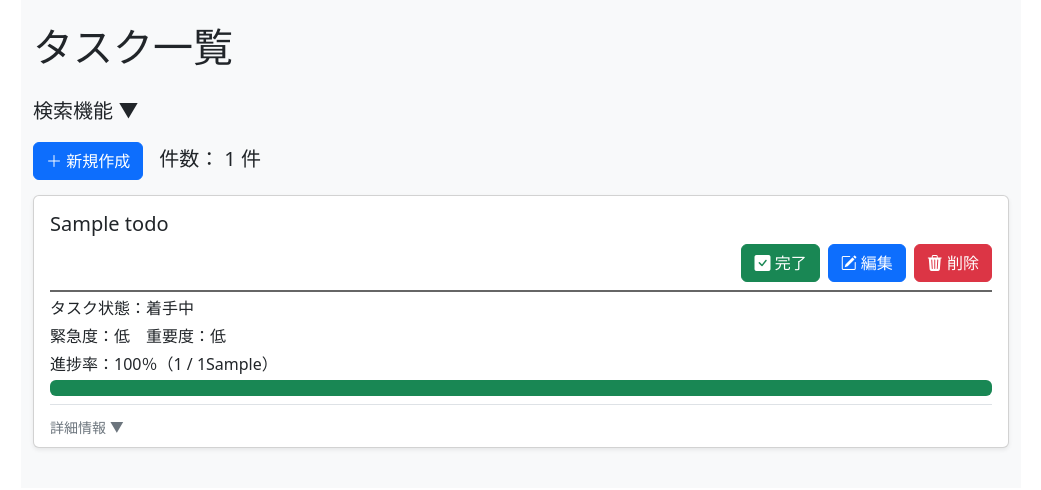
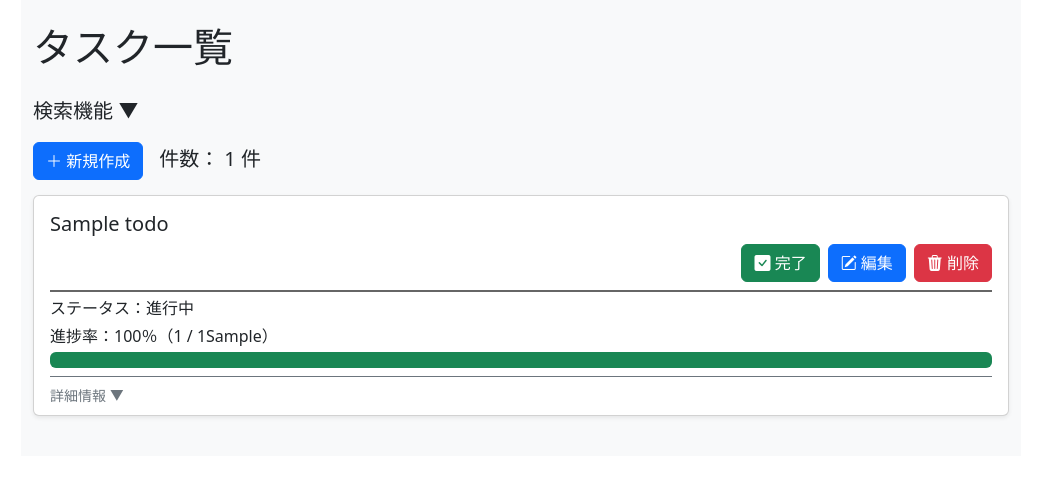
Before and after one commit to Ogimatsu/MyTodoApp, a Django app: page / in a window 1280 px wide. Shown: the part 73-563 px from the top of the page, without its empty margins (119-1160 px from the left). Run offline with Django 5.2, Linux system fonts and the light colour scheme; a user stored in the database is signed in; tables that the repository leaves empty hold one stand-in row (values such as "Sample post"); some libraries are stand-ins or nearby versions.

Commit message:
feat:タスク一覧画面について、緊急度重要度はアイコン表示に修正

```diff
--- a/static/style.css
+++ b/static/style.css
@@ -5,7 +5,7 @@ main.container {
 
 /* 完了したものは背景をグレーにする */
 .todo-completed{
-  background-color: #e0e0e0;
+  background-color: #e0e0e0 !important;
 }
 
 /* 詳細情報の日付の幅の最小値 */
@@ -13,7 +13,12 @@ main.container {
     min-width: 200px;
   }
 
-/* タスクの情報ごとの区切りの線の太さと色 */
-.index-border-bottom {
-  border-bottom: 2px solid #666;
+/* タスク名・ボタンの下の区切りの線の太さと色 */
+.title-border-bottom {
+  border-bottom: 2px solid #666 !important;
 }
+
+/* 基本情報の下の区切りの線の太さと色 */
+.info-border-bottom {
+  border-bottom: 1px solid #6c757d !important;
+}
--- a/templates/base.html
+++ b/templates/base.html
@@ -97,5 +97,12 @@
   <script src="https://cdn.jsdelivr.net/npm/bootstrap@5.3.0/dist/js/bootstrap.bundle.min.js" integrity="sha384-geWF76RCwLtnZ8qwWowPQNguL3RmwHVBC9FhGdlKrxdiJJigb/j/68SIy3Te4Bkz" crossorigin="anonymous"></script>
   <!-- カスタムJS -->
   <script src="{% static 'main.js' %}"></script>
+  <!-- Tooltipの有効化 -->
+  <script>
+    const tooltipTriggerList = [].slice.call(document.querySelectorAll('[data-bs-toggle="tooltip"]'));
+    tooltipTriggerList.map(function (tooltipTriggerEl) {
+      return new bootstrap.Tooltip(tooltipTriggerEl);
+    });
+  </script>
 </body>
 </html>
--- a/todos/forms.py
+++ b/todos/forms.py
@@ -116,7 +116,7 @@ class TodoSearchForm(forms.Form):
     # 重要度
     importance = get_choice_form([('', '-----'), (0, '低'), (1, '高')], '重要度')
     # タスク状態
-    status = get_choice_form([('', '-----'), (0, '未完了'), (1, '完了')], 'タスク状態')
+    status = get_choice_form([('', '-----'), (0, '未完了'), (1, '完了')], 'ステータス')
     # 更新日時
     updated_from = get_date_form('更新日時（開始）')
     updated_to = get_date_form('更新日時（終了）')
--- a/todos/models.py
+++ b/todos/models.py
@@ -21,7 +21,7 @@ class Todo(models.Model):
     target_unit = models.CharField(max_length=20, null=True, blank=True) #目標単位
     actual_value = models.IntegerField(default=0, null=True, blank=True) #実績値
     STATUS_CHOICES = [
-        (0,'着手中'),
+        (0,'進行中'),
         (1,'完了')
     ]
     status = models.IntegerField(choices=STATUS_CHOICES,default=0) #ステータス
--- a/todos/templates/todos/create.html
+++ b/todos/templates/todos/create.html
@@ -31,7 +31,7 @@
         {{ form.due_date }}
     </div>
     <div class="mb-3">
-        <label for="id_status" class="form-label">タスク状態</label>
+        <label for="id_status" class="form-label">ステータス</label>
         {{ form.status }}
     </div>
 
--- a/todos/templates/todos/index.html
+++ b/todos/templates/todos/index.html
@@ -14,7 +14,7 @@
     <form id="searchForm" method="get">
       {% include "partials/form_row.html" with field=form.title label="タスク名" %}
       <div class="mb-3">
-        <label for="id_status" class="form-label">タスク状態</label>
+        <label for="id_status" class="form-label">ステータス</label>
         {{ form.status }}
       </div>
       <div class="d-flex flex-wrap mb-3">
@@ -58,13 +58,14 @@
     <h5 class="ms-2 mt-2 pb-1">件数： {{ count }} 件</h5>
   </div>
 
+  <!-- タスク一覧 -->
   {% if todos %}
     <div class="todo-list">
       {% for todo in todos %}
         <div class="card mb-3 shadow-sm mb-1 {% if todo.status == 1 %} todo-completed {% endif %}" id="todo-{{ todo.id }}">
           <div class="card-body py-2">
             <!-- タスク名＋ボタン -->
-            <div class="d-flex flex-wrap justify-content-between align-items-start index-border-bottom pb-2 mb-1">
+            <div class="d-flex flex-wrap justify-content-between align-items-start title-border-bottom pb-2 mb-1">
               <h5 class="card-title mt-2 mb-2 me-2 text-truncate" style="max-width: 100%; min-width: 0;">{{ todo.title }}</h5>
               <!-- 完了・取消・編集・削除ボタン -->
               <div class="action-buttons d-flex flex-wrap flex-shrink-0 gap-2 w-100 w-md-auto justify-content-md-end flex-md-nowrap">
@@ -85,11 +86,15 @@
             </div>
 
             <!-- 基本情報 -->
-            <div class="card-text border-bottom mb-1">
-              <div class="mb-1">タスク状態：{{ todo.get_status_display }}</div>
-              <div class="d-flex flex-wrap mt-1">
-                <div class="me-3 mb-1">緊急度：{{ todo.get_urgency_display }}</div>
-                <div class="me-3 mb-1">重要度：{{ todo.get_importance_display }}</div>
+            <div class="card-text mb-1 info-border-bottom">
+              <div class="d-flex flex-wrap align-text-center mb-1">
+                <div class="me-2">ステータス：{{ todo.get_status_display }}</div>
+                {% if todo.urgency == 1 %}
+                  <div class="me-2"><i class="bi bi-exclamation-octagon-fill text-danger" data-bs-toggle="tooltip" title="緊急度：高"></i></div>
+                {% endif %}
+                {% if todo.importance == 1 %}
+                  <div class="me-2"><i class="bi bi-star-fill text-warning" data-bs-toggle="tooltip" title="重要度：高"></i></div>
+                {% endif %}
               </div>
               <div class="d-flex flex-wrap">
                 <div class="mb-1">進捗率：{{ todo.progress_percent|default_if_none:'-' }}％（{{ todo.actual_value|default_if_none:'-' }} / {{ todo.target_value|default_if_none:'-' }}{{ todo.unit_display }}）</div>
@@ -100,7 +105,7 @@
             </div>
 
             <!-- 詳細情報 -->
-            <a class="text-decoration-none text-secondary small d-inline-block mt-2" data-bs-toggle="collapse" data-bs-target="#collapseDetail{{ todo.id }}" role="button" aria-expanded="false" aria-controls="collapseDetail{{ todo.id }}">
+            <a class="text-decoration-none text-secondary small d-inline-block mt-1" data-bs-toggle="collapse" data-bs-target="#collapseDetail{{ todo.id }}" role="button" aria-expanded="false" aria-controls="collapseDetail{{ todo.id }}">
               詳細情報 ▼
             </a>
             <div class="collapse" id="collapseDetail{{ todo.id }}">
--- a/todos/templates/todos/update.html
+++ b/todos/templates/todos/update.html
@@ -31,7 +31,7 @@
         {{ form.due_date }}
     </div>
     <div class="mb-3">
-        <label for="id_status" class="form-label">タスク状態</label>
+        <label for="id_status" class="form-label">ステータス</label>
         {{ form.status }}
     </div>
 
```
Also changed, not shown: README.md, static/image/index.png, todos/migrations/0009_alter_todo_status.py (added).
